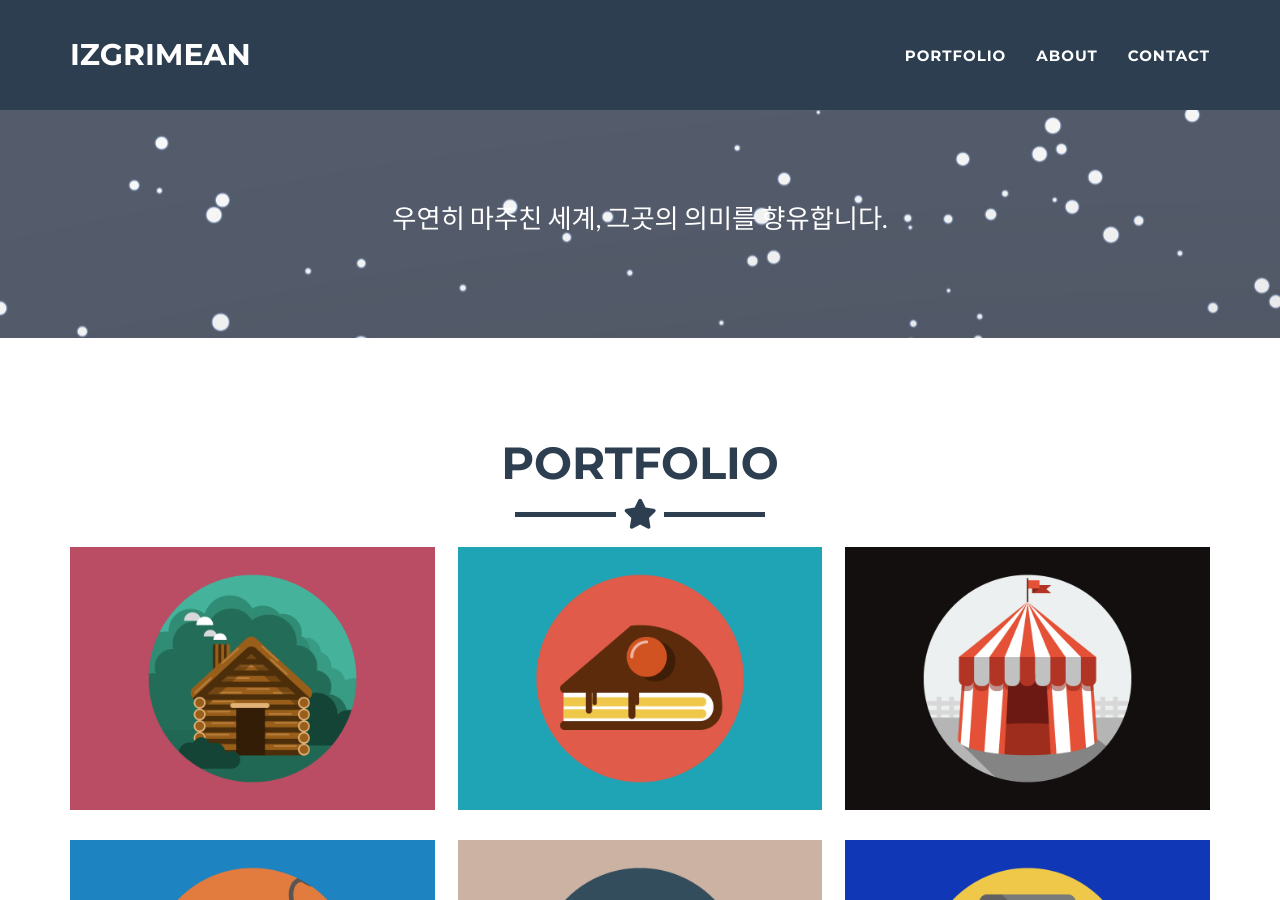
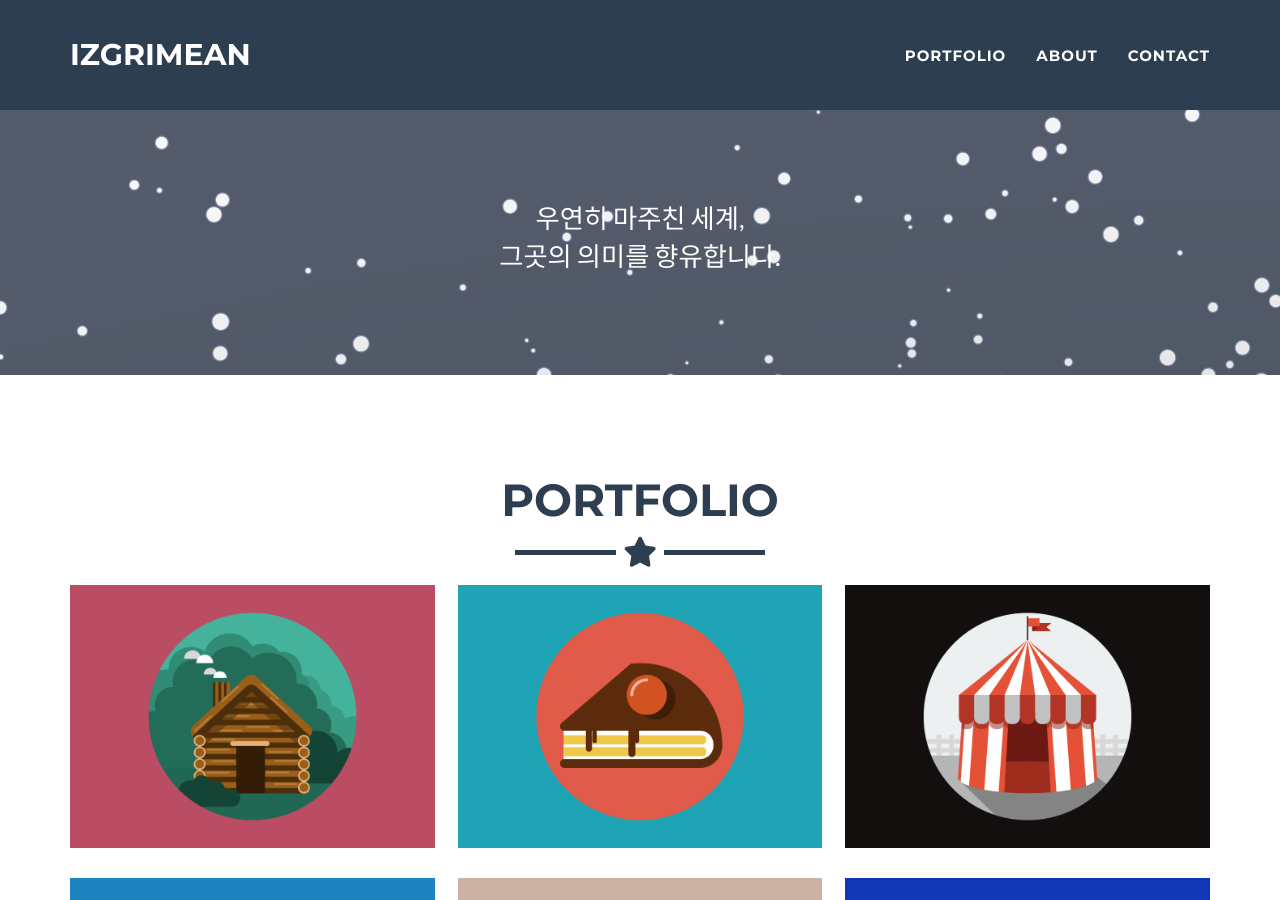
Before and after one commit to izgrimean/izgrimean.github.io, a Jekyll site: the page built from _posts/2014-07-18-project-1.markdown, in a window 1280 px wide and 900 px high. Built offline with Jekyll 4.4.1, drawn with Linux system fonts in a browser that asks for light colours.

Commit message:
Update header.html

```diff
--- a/_includes/header.html
+++ b/_includes/header.html
@@ -8,7 +8,7 @@
           <!-- <span class="name">{{ site.title }}</span> (24.05.23) -->
           <!-- <hr class="star-light" /> (24.05.23) -->
           <!-- <span class="skills">{{ site.skills }}</span> -->
-          <span class="skills">우연히 마주친 세계, 그곳의 의미를 향유합니다.</span>
+          <span class="skills">우연히 마주친 세계,<br/>그곳의 의미를 향유합니다.</span>
         </div>
       </div>
     </div>
```
